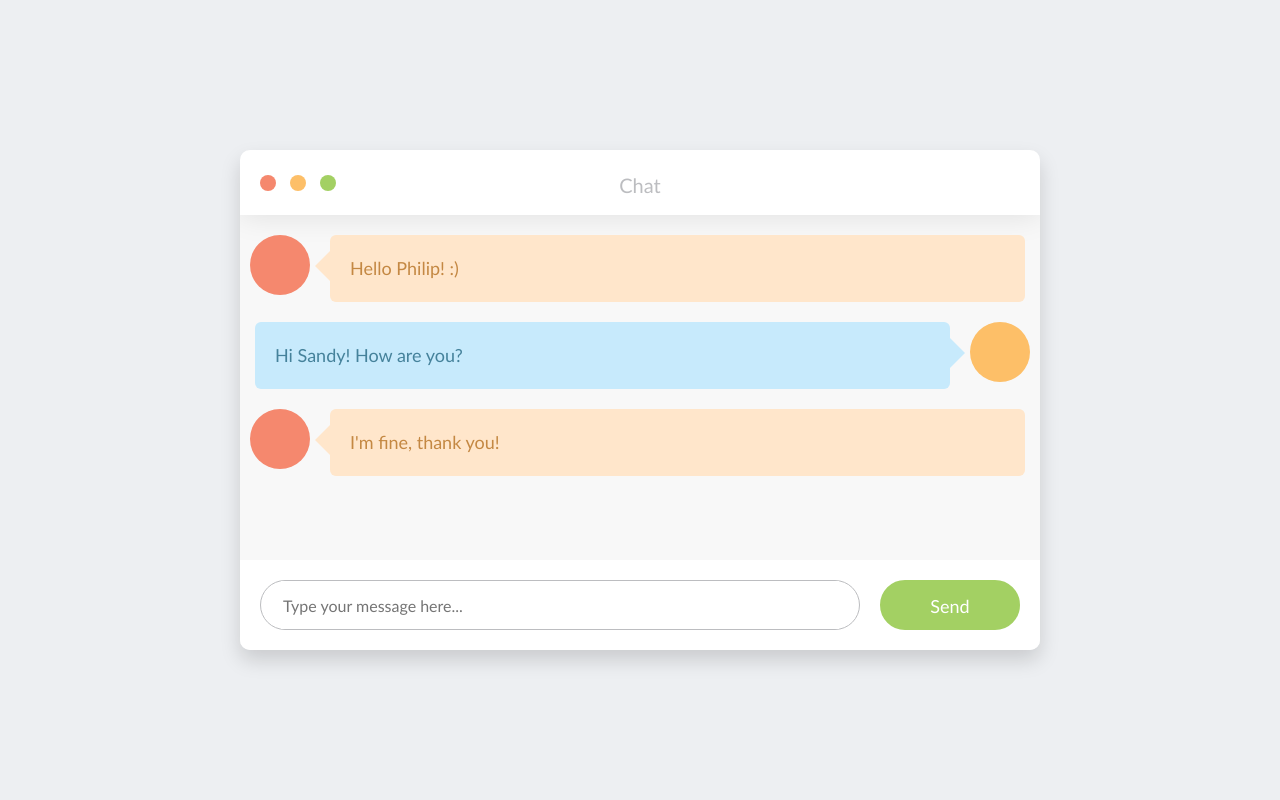
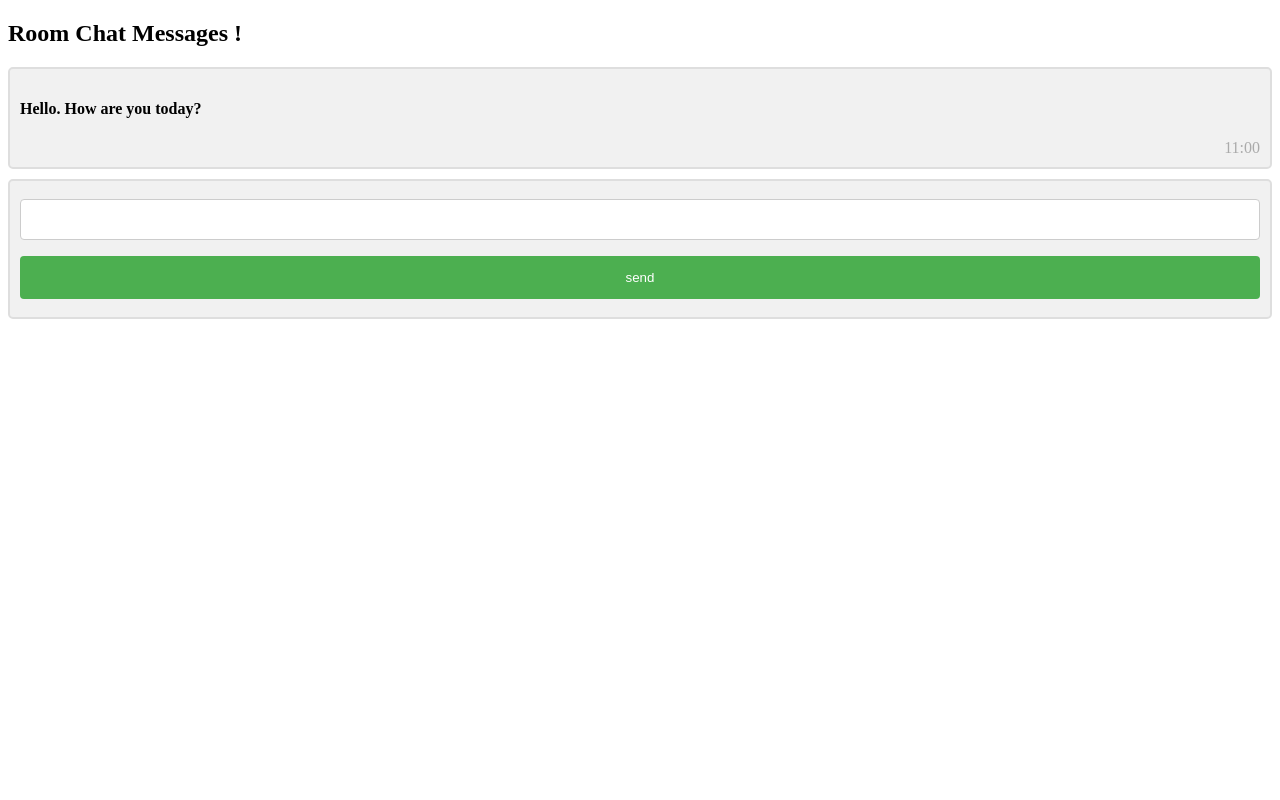
Before and after one commit to rzkyadhi/Django-Chat-Project, a Django app: page /1/ in a window 1280 px wide. Run offline with Django 4.2, Linux system fonts and the light colour scheme; some libraries are stand-ins or nearby versions.

Commit message:
changing room.html template

```diff
--- a/static/css/roomstyle.css
+++ b/static/css/roomstyle.css
@@ -1,195 +1,94 @@
-* {
-    box-sizing: border-box;
+/* Chat containers */
+.container {
+  border: 2px solid #dedede;
+  background-color: #f1f1f1;
+  border-radius: 5px;
+  padding: 10px;
+  margin: 10px 0;
+}
+
+/* Darker chat container */
+.darker {
+  border-color: #ccc;
+  background-color: #ddd;
+}
+
+/* Clear floats */
+.container::after {
+  content: "";
+  clear: both;
+  display: table;
+}
+
+/* Style images */
+.container img {
+  float: left;
+  max-width: 60px;
+  width: 100%;
+  margin-right: 20px;
+  border-radius: 50%;
+}
+
+/* Style the right image */
+.container img.right {
+  float: right;
+  margin-left: 20px;
+  margin-right:0;
+}
+
+/* Style time text */
+.time-right {
+  float: right;
+  color: #aaa;
+}
+
+/* Style time text */
+.time-left {
+  float: left;
+  color: #999;
+}
+
+.container-form {
+  border: 2px solid #dedede;
+  background-color: #f1f1f1;
+  border-radius: 5px;
+  padding: 10px;
+  margin: 10px 0;
+}
+
+.container-form::after {
+  content: "";
+  clear: both;
+  display: table;
+}
+
+input[type=text], select {
+  width: 100%;
+  padding: 12px 20px;
+  margin: 8px 0;
+  display: inline-block;
+  border: 1px solid #ccc;
+  border-radius: 4px;
+  box-sizing: border-box;
   }
 
-  body {
-    background-color: #edeff2;
-    font-family: "Calibri", "Roboto", sans-serif;
+  input[type=submit] {
+  width: 100%;
+  background-color: #4CAF50;
+  color: white;
+  padding: 14px 20px;
+  margin: 8px 0;
+  border: none;
+  border-radius: 4px;
+  cursor: pointer;
   }
 
-  .chat_window {
-    position: absolute;
-    width: calc(100% - 20px);
-    max-width: 800px;
-    height: 500px;
-    border-radius: 10px;
-    background-color: #fff;
-    left: 50%;
-    top: 50%;
-    transform: translateX(-50%) translateY(-50%);
-    box-shadow: 0 10px 20px rgba(0, 0, 0, 0.15);
-    background-color: #f8f8f8;
-    overflow: hidden;
+  input[type=submit]:hover {
+  background-color: #45a049;
   }
 
-  .top_menu {
-    background-color: #fff;
-    width: 100%;
-    padding: 20px 0 15px;
-    box-shadow: 0 1px 30px rgba(0, 0, 0, 0.1);
+  div {
+  border-radius: 5px;
+  background-color: #f2f2f2;
+  padding: 20px;
   }
-  .top_menu .buttons {
-    margin: 3px 0 0 20px;
-    position: absolute;
-  }
-  .top_menu .buttons .button {
-    width: 16px;
-    height: 16px;
-    border-radius: 50%;
-    display: inline-block;
-    margin-right: 10px;
-    position: relative;
-  }
-  .top_menu .buttons .button.close {
-    background-color: #f5886e;
-  }
-  .top_menu .buttons .button.minimize {
-    background-color: #fdbf68;
-  }
-  .top_menu .buttons .button.maximize {
-    background-color: #a3d063;
-  }
-  .top_menu .title {
-    text-align: center;
-    color: #bcbdc0;
-    font-size: 20px;
-  }
-
-  .messages {
-    position: relative;
-    list-style: none;
-    padding: 20px 10px 0 10px;
-    margin: 0;
-    height: 347px;
-    overflow: scroll;
-  }
-  .messages .message {
-    clear: both;
-    overflow: hidden;
-    margin-bottom: 20px;
-    transition: all 0.5s linear;
-    opacity: 0;
-  }
-  .messages .message.left .avatar {
-    background-color: #f5886e;
-    float: left;
-  }
-  .messages .message.left .text_wrapper {
-    background-color: #ffe6cb;
-    margin-left: 20px;
-  }
-  .messages .message.left .text_wrapper::after, .messages .message.left .text_wrapper::before {
-    right: 100%;
-    border-right-color: #ffe6cb;
-  }
-  .messages .message.left .text {
-    color: #c48843;
-  }
-  .messages .message.right .avatar {
-    background-color: #fdbf68;
-    float: right;
-  }
-  .messages .message.right .text_wrapper {
-    background-color: #c7eafc;
-    margin-right: 20px;
-    float: right;
-  }
-  .messages .message.right .text_wrapper::after, .messages .message.right .text_wrapper::before {
-    left: 100%;
-    border-left-color: #c7eafc;
-  }
-  .messages .message.right .text {
-    color: #45829b;
-  }
-  .messages .message.appeared {
-    opacity: 1;
-  }
-  .messages .message .avatar {
-    width: 60px;
-    height: 60px;
-    border-radius: 50%;
-    display: inline-block;
-  }
-  .messages .message .text_wrapper {
-    display: inline-block;
-    padding: 20px;
-    border-radius: 6px;
-    width: calc(100% - 85px);
-    min-width: 100px;
-    position: relative;
-  }
-  .messages .message .text_wrapper::after, .messages .message .text_wrapper:before {
-    top: 18px;
-    border: solid transparent;
-    content: " ";
-    height: 0;
-    width: 0;
-    position: absolute;
-    pointer-events: none;
-  }
-  .messages .message .text_wrapper::after {
-    border-width: 13px;
-    margin-top: 0px;
-  }
-  .messages .message .text_wrapper::before {
-    border-width: 15px;
-    margin-top: -2px;
-  }
-  .messages .message .text_wrapper .text {
-    font-size: 18px;
-    font-weight: 300;
-  }
-
-  .bottom_wrapper {
-    position: relative;
-    width: 100%;
-    background-color: #fff;
-    padding: 20px 20px;
-    position: absolute;
-    bottom: 0;
-  }
-  .bottom_wrapper .message_input_wrapper {
-    display: inline-block;
-    height: 50px;
-    border-radius: 25px;
-    border: 1px solid #bcbdc0;
-    width: calc(100% - 160px);
-    position: relative;
-    padding: 0 20px;
-  }
-  .bottom_wrapper .message_input_wrapper .message_input {
-    border: none;
-    height: 100%;
-    box-sizing: border-box;
-    width: calc(100% - 40px);
-    position: absolute;
-    outline-width: 0;
-    color: gray;
-  }
-  .bottom_wrapper .send_message {
-    width: 140px;
-    height: 50px;
-    display: inline-block;
-    border-radius: 50px;
-    background-color: #a3d063;
-    border: 2px solid #a3d063;
-    color: #fff;
-    cursor: pointer;
-    transition: all 0.2s linear;
-    text-align: center;
-    float: right;
-  }
-  .bottom_wrapper .send_message:hover {
-    color: #a3d063;
-    background-color: #fff;
-  }
-  .bottom_wrapper .send_message .text {
-    font-size: 18px;
-    font-weight: 300;
-    display: inline-block;
-    line-height: 48px;
-  }
-
-  .message_template {
-    display: none;
-  }
--- a/template/Room.html
+++ b/template/Room.html
@@ -1,7 +1,4 @@
 {% load static %}
-{% load bootstrap5 %}
-{% bootstrap_css %}
-{% bootstrap_javascript %}
 
 <!DOCTYPE html>
 <html lang="en">
@@ -9,39 +6,23 @@
     <meta charset="UTF-8">
     <meta http-equiv="X-UA-Compatible" content="IE=edge">
     <meta name="viewport" content="width=device-width, initial-scale=1.0">
-    <title>Chat Room</title>
+    <title>Document</title>
     <link rel="stylesheet" href="{% static 'css/roomstyle.css' %}">
 </head>
 <body>
-    <div class="chat_window">
-        <div class="top_menu">
-            <div class="buttons">
-                <div class="button close"></div>
-                <div class="button minimize"></div>
-                <div class="button maximize"></div>
-            </div>
-            <div class="title">Chat</div>
+    <h2>Room Chat Messages !</h2>
+    <div class="container">
+        <h4>Hello. How are you today?</h4>
+        <span class="time-right">11:00</span>
+      </div>
+
+      <div class="container-form">
+        <form action="">
+            <input type="hidden" name="Username" id="Username">
+            <input type="hidden" name="RoomCode" id="RoomCode">
+            <input type="text" name="message" id="message" width="100px">
+            <input type="submit" value="send">
+        </form>
         </div>
-        <ul class="messages"></ul>
-        <div class="bottom_wrapper clearfix">
-            <div class="message_input_wrapper">
-                <input class="message_input" placeholder="Type your message here..." />
-            </div>
-            <div class="send_message">
-                <div class="icon"></div>
-                <div class="text">Send</div>
-            </div>
-        </div>
-    </div>
-    <div class="message_template">
-        <li class="message">
-            <div class="avatar"></div>
-            <div class="text_wrapper">
-                <div class="text"></div>
-            </div>
-        </li>
-    </div>
-
-    <script src="{% static 'javascript/app.js' %}"></script>
 </body>
 </html>
```
